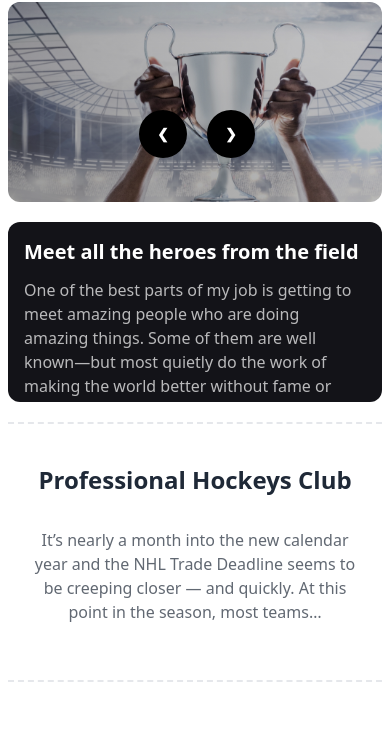
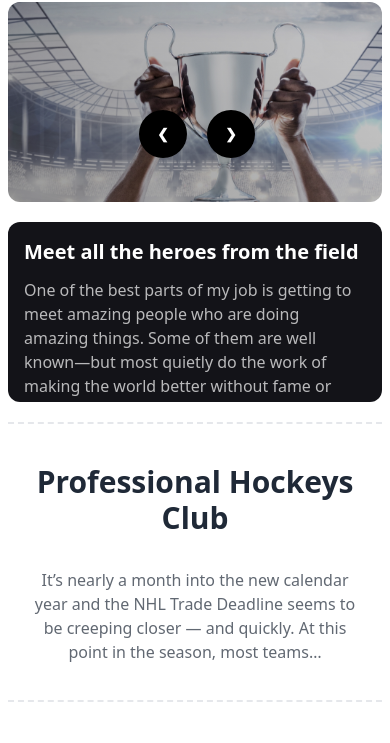
Before and after one commit to hasanalam24/B9A3-Hockeys, a plain HTML site: page index.html in a window 390 px wide. Shown: the part 64-807 px from the top of the page. Drawn offline with nearby package versions, Linux system fonts and the light colour scheme.

Commit message:
padding check

```diff
--- a/index.html
+++ b/index.html
@@ -194,14 +194,14 @@
             <div class="boder border-t-2 border-dashed mt-5"></div>
 
             <div class=" lg:w-2/4 mx-auto text-center space-y-4">
-                <h1 class="text-2xl lg:text-4xl font-extrabold mt-10 "> Professional Hockeys Club</h1>
+                <h1 class="text-3xl lg:text-4xl font-extrabold mt-10 "> Professional Hockeys Club</h1>
                 <p class="p-4 opacity-70">It’s nearly a month into the new calendar year and the NHL Trade Deadline
                     seems to be
                     creeping closer
                     — and quickly. At this point in the season, most teams…</p>
             </div>
             <!-- border -->
-            <div class="boder border-t-2 border-dashed mt-10"></div>
+            <div class="boder border-t-2 border-dashed mt-5"></div>
 
             <!-- Radial all cards -->
             <div class="flex flex-col lg:flex-row w-3/4 mx-auto gap-10 mt-16">
```
